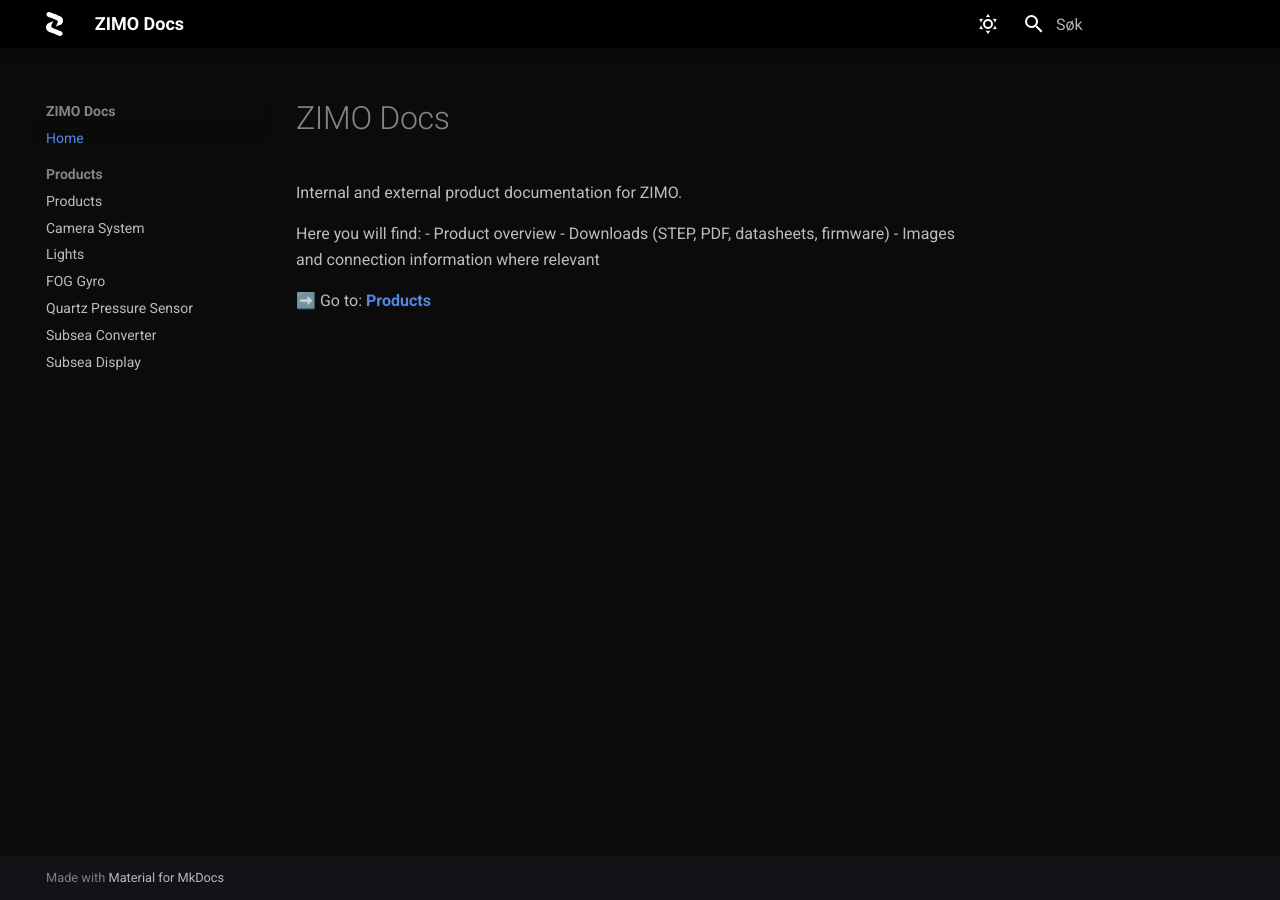
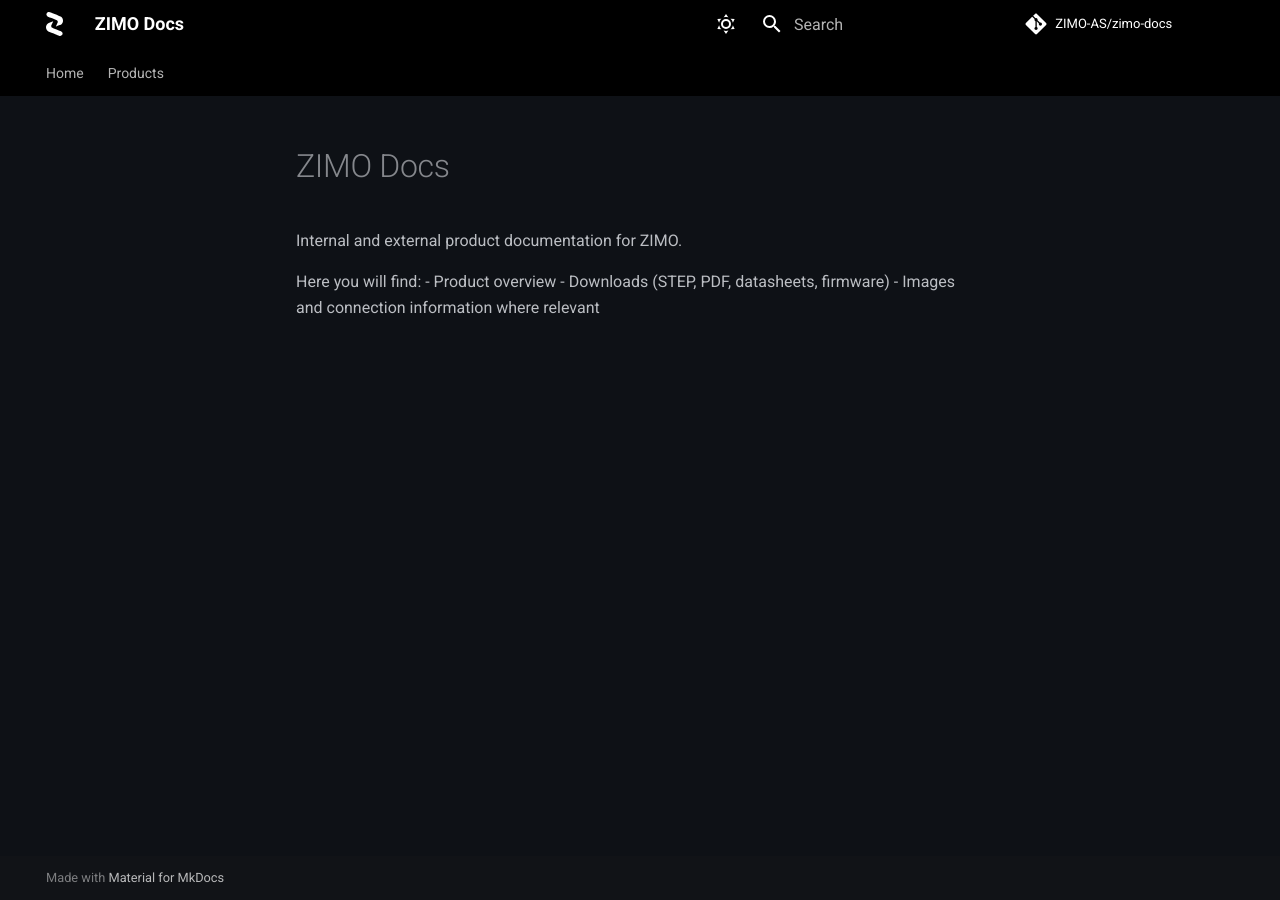
Before and after one commit to zimo-subsea/zimo-docs, an MkDocs documentation site: the page built from docs/index.md, in a window 1280 px wide. Built offline with MkDocs 1.6.1 and Material for MkDocs 9.7.7, drawn with Linux system fonts in a browser that asks for light colours.

Commit message:
Add Mermaid diagrams and update camera system docs

```diff
--- a/docs/index.md
+++ b/docs/index.md
@@ -6,5 +6,3 @@
 - Product overview
 - Downloads (STEP, PDF, datasheets, firmware)
 - Images and connection information where relevant
-
-➡️ Go to: **[Products](products/index.md)**
--- a/docs/products/index.md
+++ /dev/null
@@ -1,21 +0,0 @@
-# Products
-
-Select a product:
-
-## Camera System
-- [Camera System](camera-system/index.md)
-
-## Lights
-- [Lights](lights/index.md)
-
-## FOG Gyro
-- [FOG Gyro](fog-gyro/index.md)
-
-## Quartz Pressure Sensor
-- [Quartz Pressure Sensor](quartz-pressure-sensor/index.md)
-
-## Subsea Converter
-- [Subsea Converter](subsea-converter/index.md)
-
-## Subsea Display
-- [Subsea Display](subsea-display/index.md)
--- a/docs/stylesheets/extra.css
+++ b/docs/stylesheets/extra.css
@@ -8,7 +8,7 @@
   --md-accent-fg-color: var(--zimo-accent);
 
   /* Litt strammere “black site” feel */
-  --md-default-bg-color: #0b0b0b;
+  --md-default-bg-color: #0E1116;
 }
 
 /* Light mode (om du bruker toggle) */
--- a/mkdocs.yml
+++ b/mkdocs.yml
@@ -5,7 +5,7 @@
 theme:
   name: material
   logo: assets/logos/ZimoLogoWhite.svg
-  language: nb
+  language: en
 
   palette:
     - scheme: slate
@@ -20,6 +20,7 @@
   features:
     - navigation.instant
     - navigation.tracking
+    - navigation.tabs
     - navigation.top
     - navigation.sections
     - content.code.copy
@@ -28,6 +29,10 @@
 
 plugins:
   - search
+
+repo_name: ZIMO-AS/zimo-docs
+repo_url: https://github.com/zimo-subsea/
+
 
 markdown_extensions:
   - admonition
@@ -43,6 +48,9 @@
           class: mermaid
           format: !!python/name:pymdownx.superfences.fence_code_format
 
+extra:
+  homepage: https://zimo.no
+
 extra_css:
   - stylesheets/extra.css
 
@@ -51,9 +59,8 @@
   - javascripts/mermaid-init.js
 
 nav:
-  - Home: index.md
+  - Home: https://zimo.no
   - Products:
-      - Products: products/index.md
       - Camera System: products/camera-system/index.md
       - Lights: products/lights/index.md
       - FOG Gyro: products/fog-gyro/index.md
```
